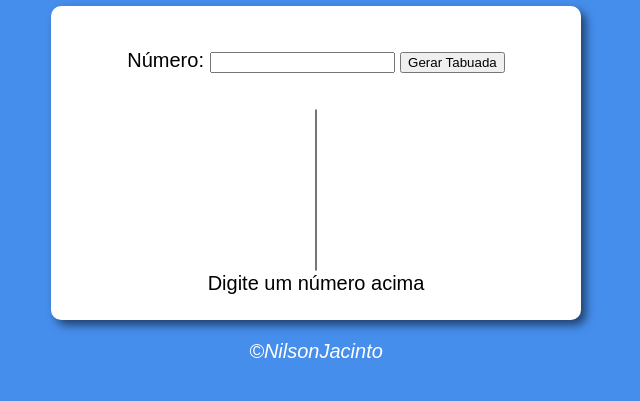
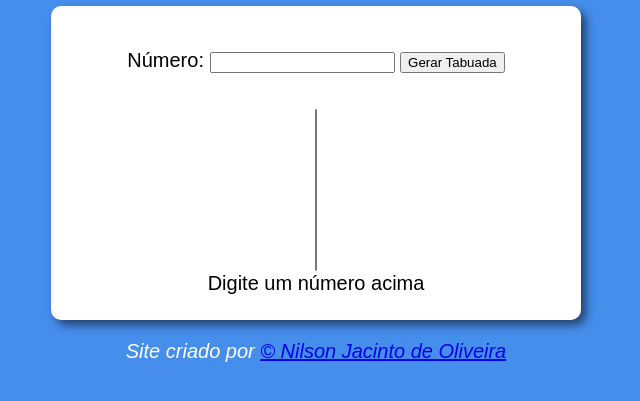
Before and after one commit to nilsonjacinto/tabuada, a plain HTML site: page index.html in a window 1280 px wide. Shown: the part 93-494 px from the top of the page, without its empty margins (324-964 px from the left). Drawn offline with Linux system fonts and the light colour scheme.

Commit message:
retifiquei o footer

```diff
--- a/index.html
+++ b/index.html
@@ -1,5 +1,6 @@
 <!DOCTYPE html>
 <html lang="pt-br">
+
 <head>
     <meta charset="UTF-8">
     <meta http-equiv="X-UA-Compatible" content="IE=edge">
@@ -7,6 +8,7 @@
     <title>Tabuada</title>
     <link rel="stylesheet" href="estilo.css">
 </head>
+
 <body>
     <header>
         <h1>Tabuada</h1>
@@ -14,7 +16,8 @@
     <section>
         <div>
             <p>Número: <input type="number" name="num" id="txtn">
-<input type="button" value="Gerar Tabuada" onclick="tabuada()"></p>
+                <input type="button" value="Gerar Tabuada" onclick="tabuada()">
+            </p>
         </div>
 
         <div>
@@ -22,9 +25,13 @@
             <option>Digite um número acima</option>
         </div>
     </section>
+
     <footer>
-<p>&copy;NilsonJacinto</p>
+        <p>Site criado por <a href="https://github.com/nilsonjacinto/" target="_blank" class="white"> &copy Nilson
+                Jacinto de Oliveira</a></p>
     </footer>
+
     <script src="script.js"></script>
 </body>
+
 </html>
```
Lines whose indentation alone changed are shown as unchanged.
